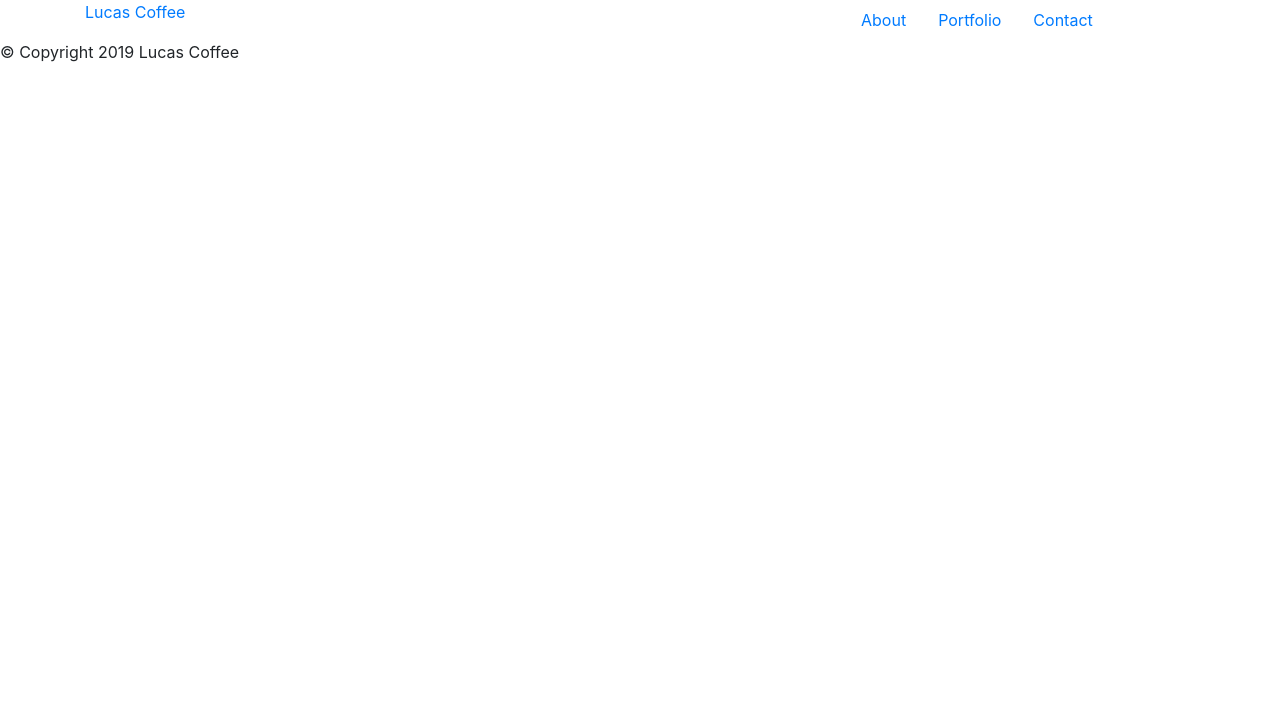
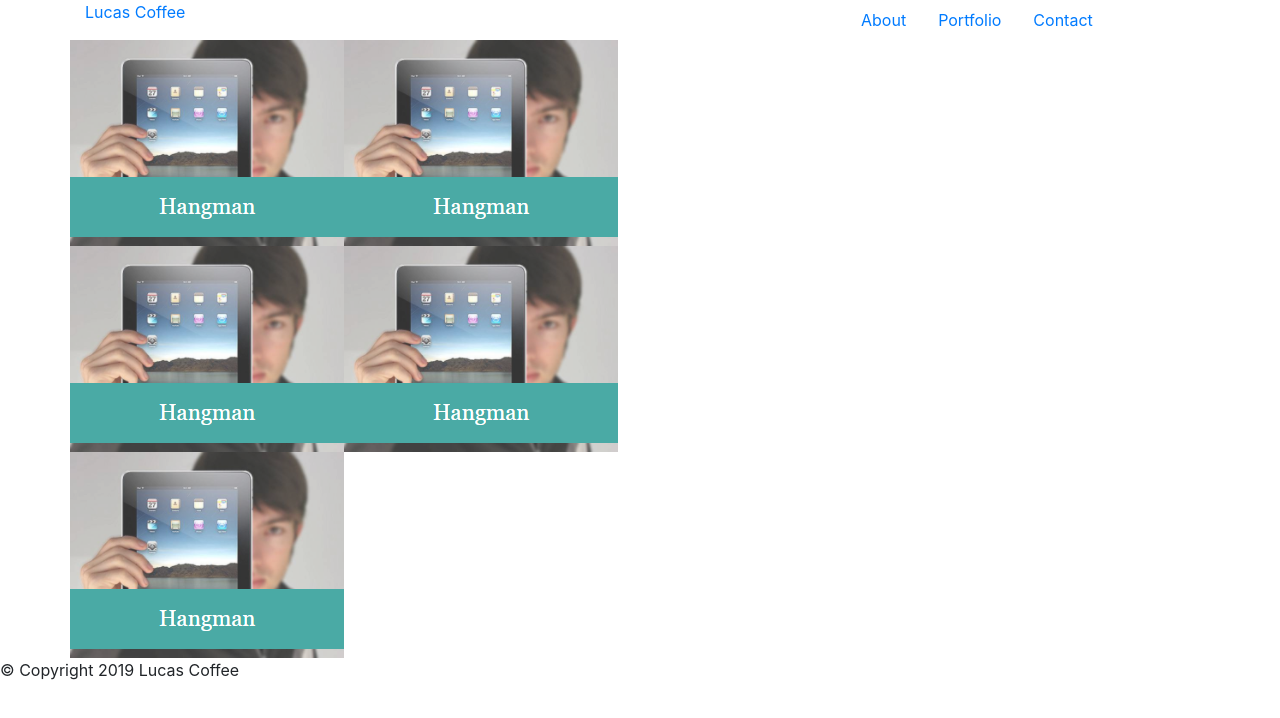
Before and after one commit to kalashnikoffee/responsive-bio, a plain HTML site: page portfolio.html in a window 1280 px wide. Drawn offline with nearby package versions, Linux system fonts and the light colour scheme.

Commit message:
add rows and columns for basic structure of html

```diff
--- a/portfolio.html
+++ b/portfolio.html
@@ -33,7 +33,27 @@
                 </div>
         </div>
         <div class="row">
+                <col-sm-6>
+                    <img src="assets/images/hangman.png">
+                </col-sm-6>
+                <col-sm-6>
+                    <img src="assets/images/hangman.png">
+                </col-sm-6>
 
+        </div>
+        <div class="row">
+                <col-sm-6>
+                    <img src="assets/images/hangman.png">
+                </col-sm-6>
+                <col-sm-6>
+                    <img src="assets/images/hangman.png">
+                </col-sm-6>
+
+        </div>
+        <div class="row">
+                <col-sm-12>
+                    <img src="assets/images/hangman.png">
+                </col-sm-12>
 
         </div>
     </div>
```
Also changed, not shown: index.html (+1 -0 lines), assets/images/hangman.png (added), assets/images/rock-paper-scissors.png (added), assets/images/rpg-game.png (added), assets/images/rutgers-info-widget.png (added), assets/images/trivia-game.png (added).
